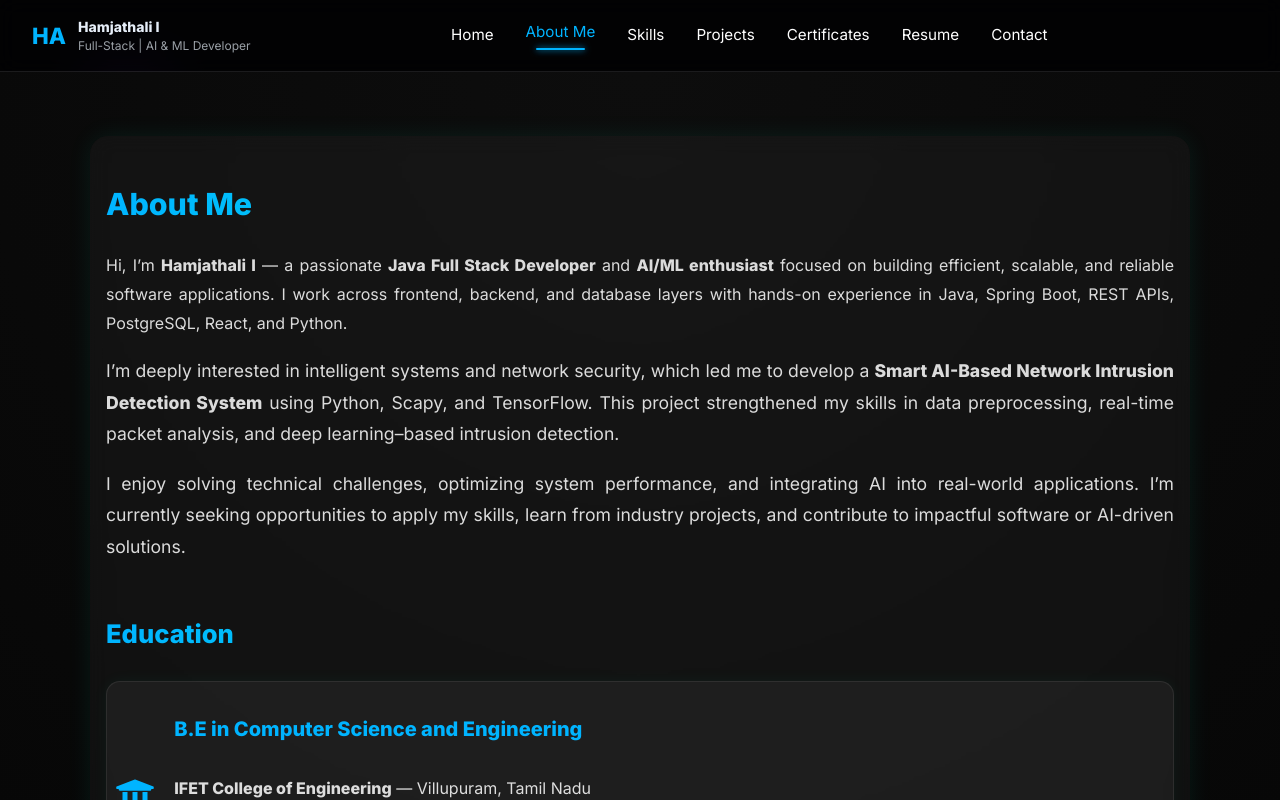
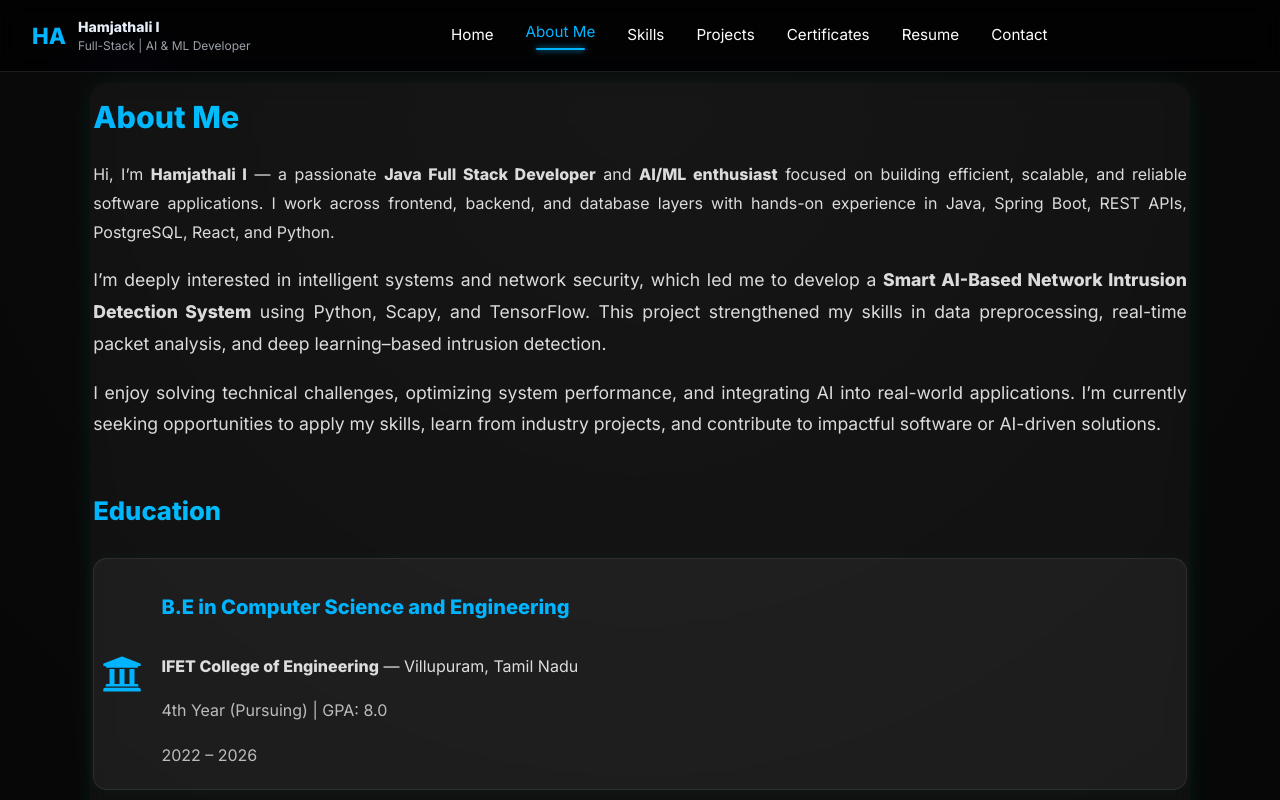
Before and after one commit to Hamjathali/Hamjath_Portfolio, a React (Vite) app: page /about in a window 1280 px wide. Shown: the top 800 px of the page. Built offline with nearby package versions, Linux system fonts and the light colour scheme; the HTML template or start-up script is replaced by a standard one.

Commit message:
Code Done

```diff
--- a/src/CSS/About.css
+++ b/src/CSS/About.css
@@ -27,7 +27,7 @@
   margin-top: 1rem;
   line-height: 1.8;
   background: var(--card-bg);
-  padding: 3rem 3.5rem;
+  padding: 2rem 3.5rem;
   border-radius: 18px;
   box-shadow: 0 0 25px rgba(0, 255, 200, 0.08);
   backdrop-filter: blur(10px);
--- a/src/index.css
+++ b/src/index.css
@@ -41,7 +41,7 @@ body{
 .quick-links a:hover{transform:translateY(-4px);}
 
 /* container */
-.container{max-width:1200px;margin:28px auto;padding:0 20px}
+.container{max-width:1200px;margin:10px auto;padding:0 20px}
 
 /* card */
 .card{background:linear-gradient(180deg, rgba(255,255,255,0.02), rgba(255,255,255,0.01));border-radius:14px;padding:18px;border:1px solid rgba(255,255,255,0.03);box-shadow:0 10px 40px rgba(2,6,23,0.6)}
--- a/src/pages/About.jsx
+++ b/src/pages/About.jsx
@@ -14,7 +14,7 @@ const AboutMe = () => {
         justifyContent: "center",
         background: "radial-gradient(circle at top, #0d0d0d, #000)",
         color: "white",
-        padding: "3rem 1rem",
+        padding: "0.5rem 1rem",
       }}
     >
       {/* --- About Me + Education Section --- */}
@@ -26,10 +26,10 @@ const AboutMe = () => {
           width: "100%",
           maxWidth: "1100px",
           textAlign: "left",
-          marginTop: "1rem",
+          marginTop: "0.2rem",
           lineHeight: 1.8,
           background: "rgba(255,255,255,0.04)",
-          padding: "1rem",
+          padding: "0.2rem",
           borderRadius: "18px",
           boxShadow: "0 0 25px rgba(0,255,200,0.08)",
           backdropFilter: "blur(10px)",
@@ -39,7 +39,8 @@ const AboutMe = () => {
         <h2
           style={{
             fontSize: "1.9rem",
-            marginBottom: "1.2rem",
+            marginBottom: "0.2rem",
+            marginTop: "0.2rem",
             background: "linear-gradient(90deg, var(--accent), var(--accent-2))",
             WebkitBackgroundClip: "text",
             color: "transparent",
--- a/src/pages/Certificates.jsx
+++ b/src/pages/Certificates.jsx
@@ -121,9 +121,9 @@ export default function Certificates() {
   const [selectedCert, setSelectedCert] = useState(null);
 
   return (
-    <section className="container" style={{ padding: "40px 0" }}>
-      <div className="card" style={{ background: "#111", borderRadius: 12, padding: 24 }}>
-        <h2 style={{ fontSize: "1.8rem", color: "#fff", marginBottom: 4 }}>Certificates 🏅</h2>
+    <section className="container" style={{ padding: "10px 0" }}>
+      <div className="card" style={{ background: "#111", borderRadius: 12, padding: 10 }}>
+        <h2 style={{ fontSize: "1.8rem", color: "#fff", marginBottom: 2, }}>Certificates 🏅</h2>
         <p className="lead" style={{ color: "#aaa" }}>
           Explore my certifications — technical & others.
         </p>
--- a/src/pages/Home.jsx
+++ b/src/pages/Home.jsx
@@ -5,7 +5,7 @@ import '../index.css'
 
 
 // 🖼️ Import Assets
-import photo from '../../public/Hamjath_Profle_.jpeg'
+import photo from '../../public/Hamjathali_I_CSE.jpg'
 import githubLogo from '../../public/github.png'
 import linkedinLogo from '../../public/linkedin.png'
 import gmailLogo from '../../public/gmail.png'
```
Also changed, not shown: public/Hamjath_Profle_.jpeg (deleted), public/Hamjathali_I_CSE.jpg (added).
